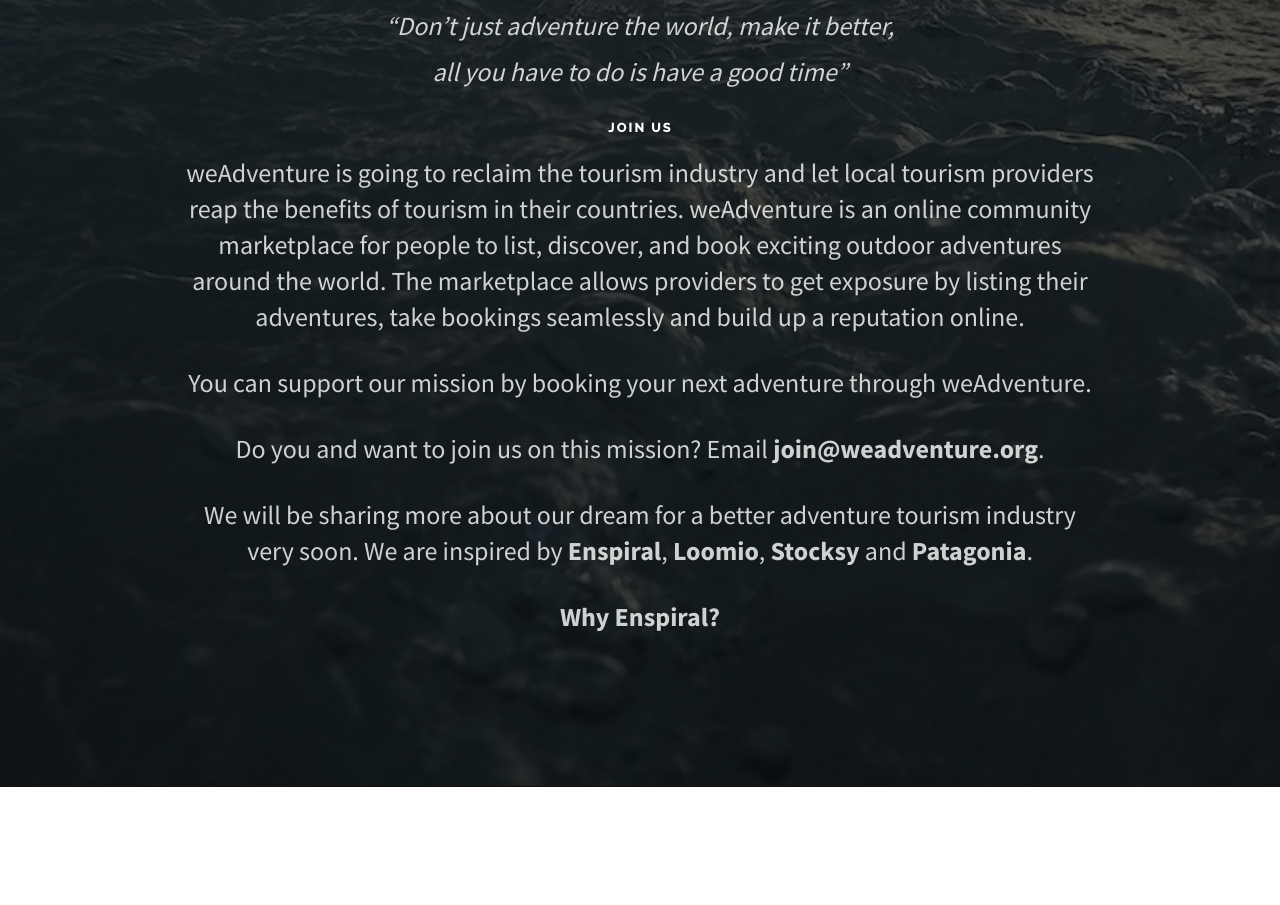
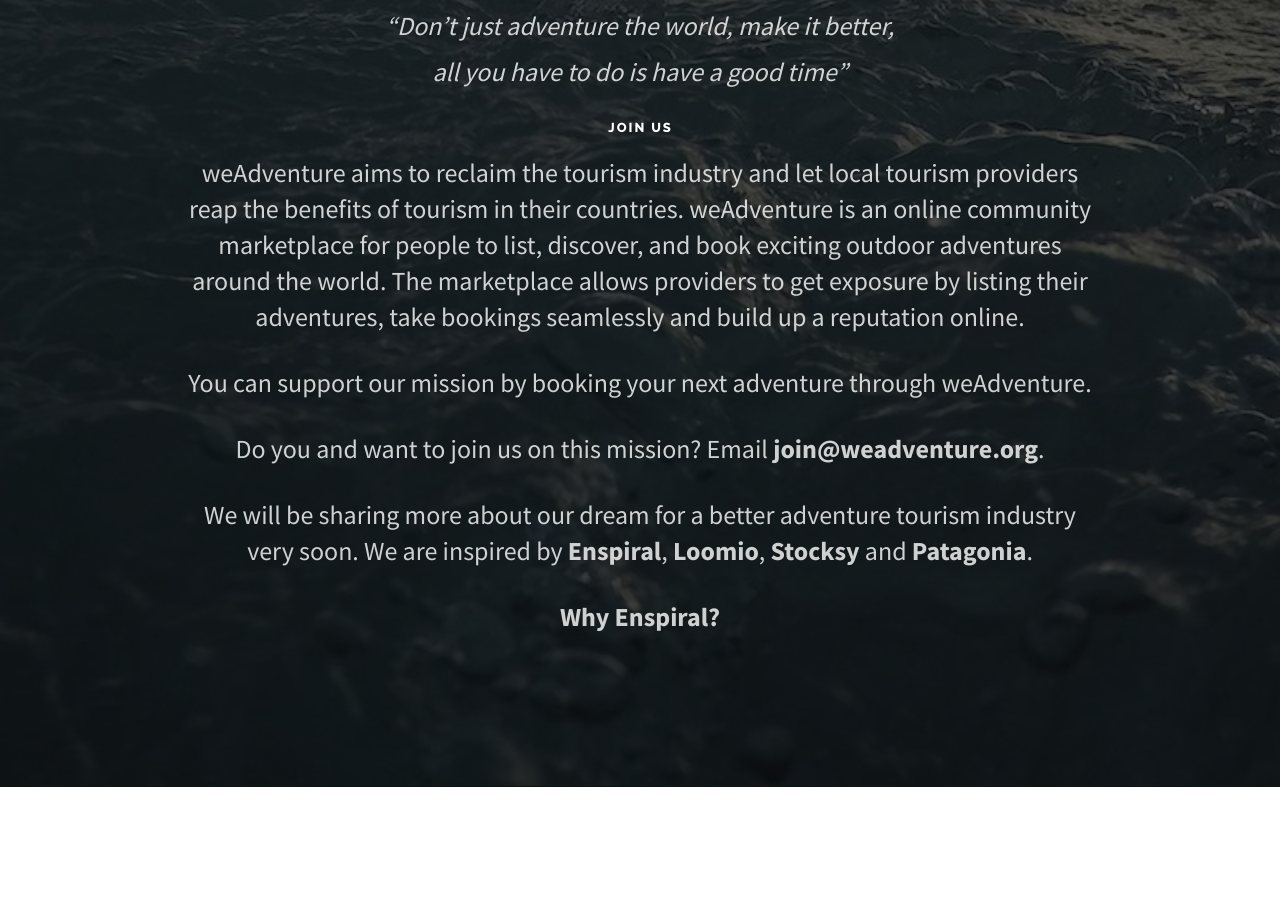
Before and after one commit to jeremyboom8/weadventureorg, a plain HTML site: page index.html in a window 1280 px wide. Shown: the part 2538-3443 px from the top of the page. Drawn offline with nearby package versions, Linux system fonts and the light colour scheme; some packages are replaced by stand-ins of ours; a script that the page names is missing; a web font is replaced by a local one.

Commit message:
Update index.html

```diff
--- a/index.html
+++ b/index.html
@@ -295,7 +295,7 @@ Jeremy
           <br />
           <p class="center"><i>“Don’t just adventure the world, make it better,</i></p><p class="center"><i>all you have to do is have a good time”</i></p>
           <h3 class="small uppercase center margin-bottom-2 ae-4">Join us</h3>
-          <p>weAdventure is going to reclaim the tourism industry and let local tourism providers reap the benefits of tourism in their countries. weAdventure is an online community marketplace for people to list, discover, and book exciting outdoor adventures around the world. The marketplace allows providers to get exposure by listing their adventures, take bookings seamlessly and build up a reputation online.</p>
+          <p>weAdventure aims to reclaim the tourism industry and let local tourism providers reap the benefits of tourism in their countries. weAdventure is an online community marketplace for people to list, discover, and book exciting outdoor adventures around the world. The marketplace allows providers to get exposure by listing their adventures, take bookings seamlessly and build up a reputation online.</p>
           <br>
           <p>You can support our mission by booking your next adventure through weAdventure.</p>
           <br>
```
